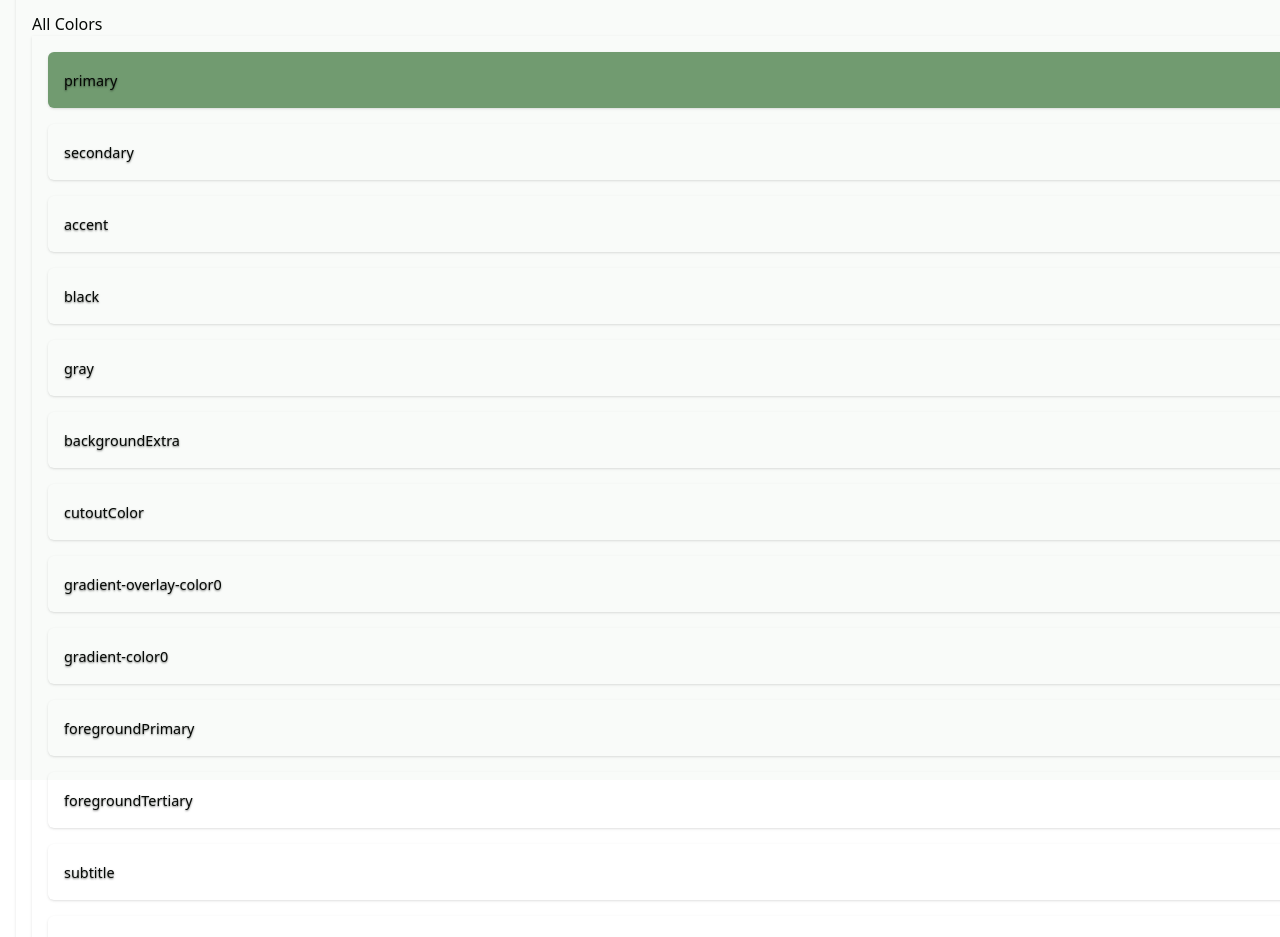
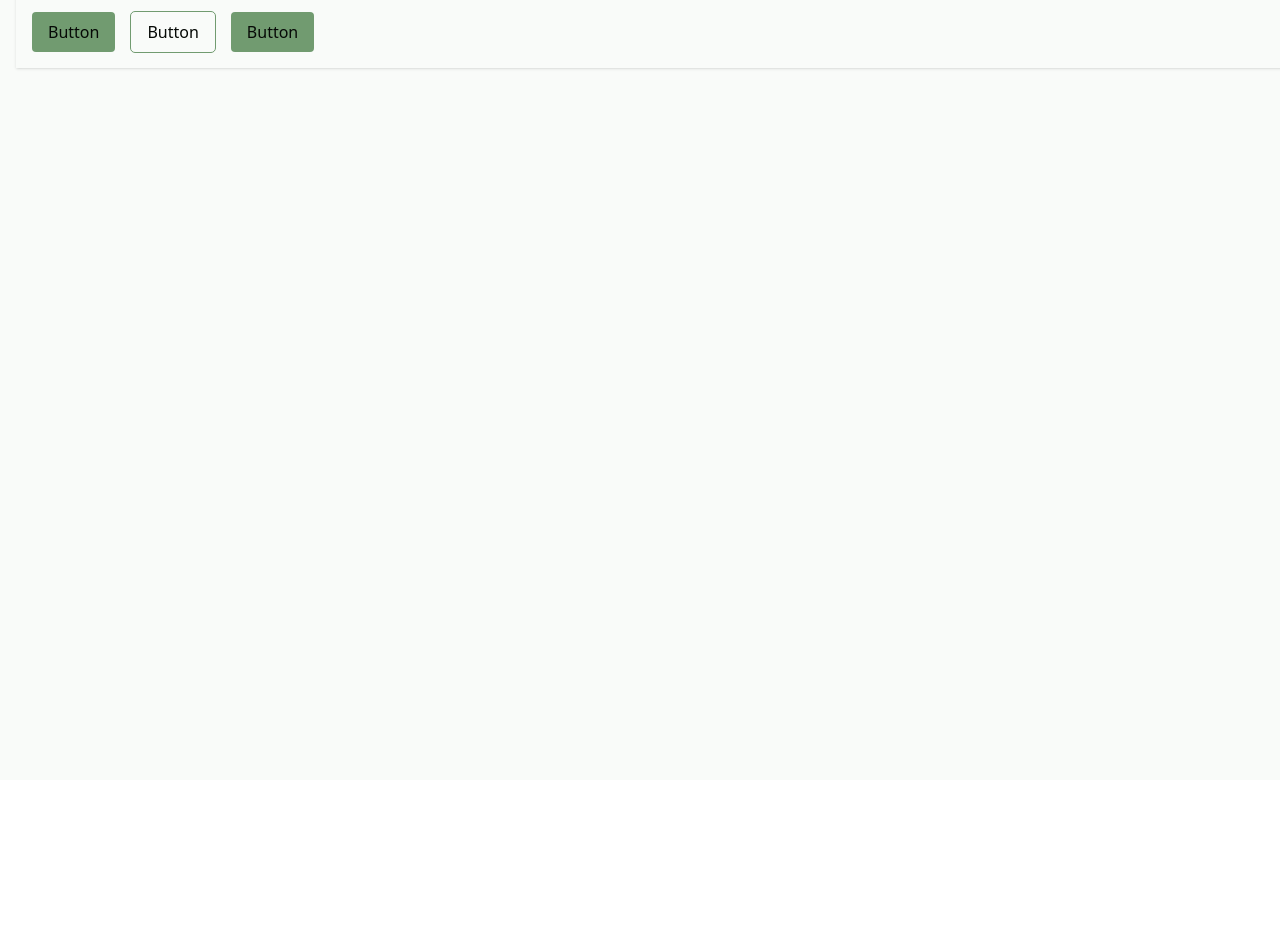
Before and after one commit to bralcc/basistest, a React (Vite) app: page /testpage in a window 1280 px wide. Shown: the part 180-1117 px from the top of the page. After the commit the page ends 960 px from the top, so only its background shows below. Built offline with nearby package versions, Linux system fonts and the light colour scheme.

Commit message:
edited button and testpage

```diff
--- a/src/components/Button.jsx
+++ b/src/components/Button.jsx
@@ -18,7 +18,7 @@ export default function Button({
       break;
     case "outlined":
       classes.push(
-        "bg-transparent text-text border border-primary hover:bg-primary-light"
+        "bg-transparent text-text outline outline-primary hover:bg-accent hover:outline-hidden"
       );
       break;
     default:
--- a/src/pages/Testpage.jsx
+++ b/src/pages/Testpage.jsx
@@ -1,41 +1,15 @@
 import React from "react";
 import Box from "../components/Box";
+import Button from "../components/Button";
 
 export default function Testpage() {
-  // List your color variable names as they appear in index.css
-  const colors = [
-    "primary",
-    "secondary",
-    "accent",
-    "black",
-    "gray",
-    "backgroundExtra",
-    "cutoutColor",
-    "gradient-overlay-color0",
-    "gradient-color0",
-    "foregroundPrimary",
-    "foregroundTertiary",
-    "subtitle",
-    "gradient-color1",
-    "background",
-    "title",
-  ];
+  // List your color variable names as they appear in index.cs
 
   return (
-    <Box as="section">
-      <h1>All Colors</h1>
-      <Box className="flex flex-wrap gap-4">
-        {colors.map((colorVar) => (
-          <Box key={colorVar} className={`bg-${colorVar} p-4 rounded-md`}>
-            <span style={{ fontSize: "0.9rem", textShadow: "0 1px 2px #0008" }}>
-              {colorVar}
-            </span>
-          </Box>
-        ))}
-      </Box>
-      <Box className="gap-4 bg-focus">
-        <h2 className="text-foregroundPrimary">Test</h2>
-      </Box>
+    <Box as="section" className="flex flex-col gap-4">
+      <Button variant="contained">Button</Button>
+      <Button variant="outlined">Button</Button>
+      <Button>Button</Button>
     </Box>
   );
 }
```
